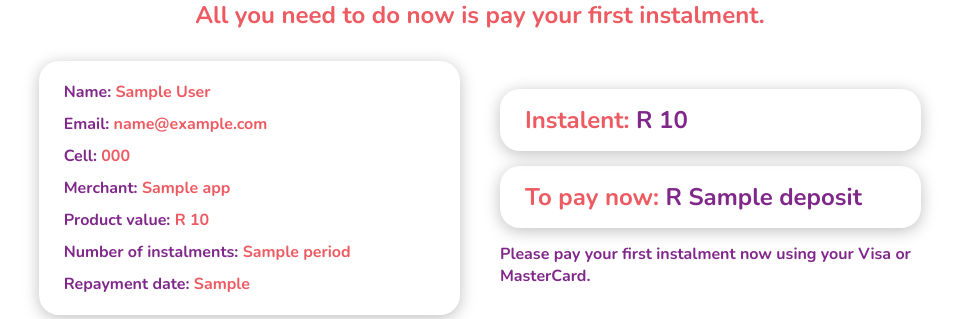
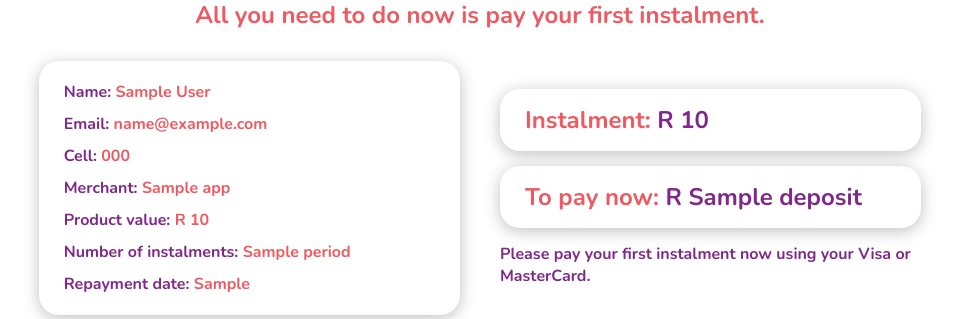
Before and after one commit to jaredleechristians/dlay-pay, a Django app: template rent/templates/rent/confirm.html in a window 1280 px wide. Shown: the part 204-523 px from the top of the page, without its empty margins (160-1119 px from the left). Run offline with Django 3.2, Linux system fonts and the light colour scheme; the template is opened without the code that fills it: most values are stand-ins (such as "Sample title", 1, 10 or a date in 2020).

Commit message:
modified:   rent/templates/rent/confirm.html

```diff
--- a/rent/templates/rent/confirm.html
+++ b/rent/templates/rent/confirm.html
@@ -20,7 +20,7 @@
         </div>
         <div>
             <div class="shadow-box">
-		<h2><span>Instalent: </span> R {{ app_data.total }}</h2>
+		<h2><span>Instalment: </span> R {{ app_data.total }}</h2>
             </div>
             <div class="shadow-box">
                 <h2><span>To pay now:</span> R {{ app_data.deposit }}</h2>
```
Also changed, not shown: db.sqlite3.
